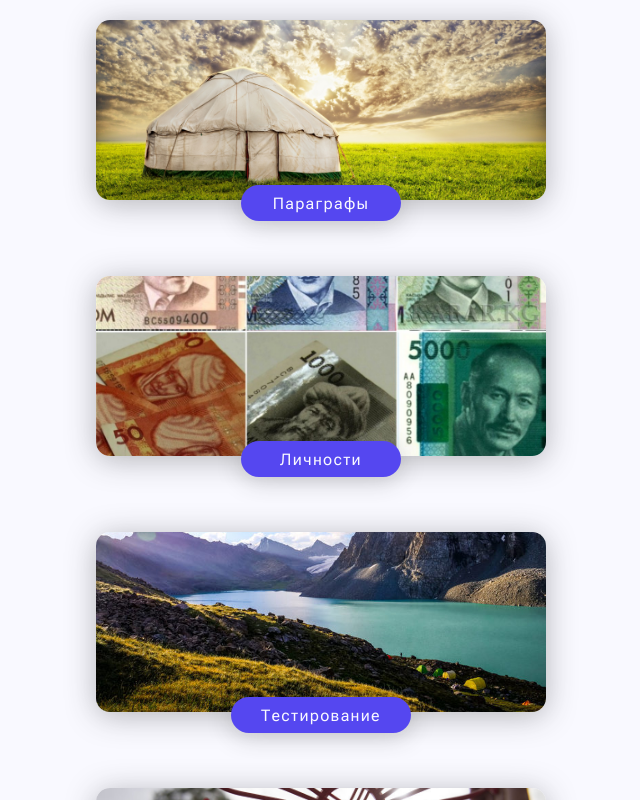
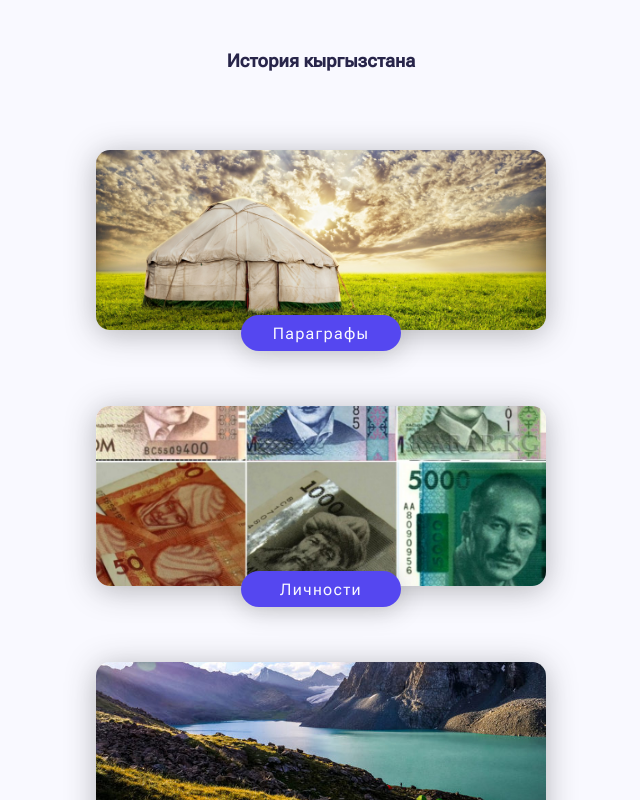
Before and after one commit to boorsoft/history-kg-web, a React (Create React App) app: page / in a window 1280 px wide. Shown: the top 800 px of the page, without its empty margins (319-959 px from the left). Built offline with nearby package versions, Linux system fonts and the light colour scheme.

Commit message:
UI layout fix

```diff
--- a/src/components/CustomRichTextInput.tsx
+++ b/src/components/CustomRichTextInput.tsx
@@ -26,7 +26,6 @@ const CustomRichTextInput: FC<RichTextInputProps> = ({...props}: RichTextInputPr
         const url = window.prompt('URL')
 
         if (url) {
-          console.log(editor)
           editor && editor.chain().focus().setImage({src: url}).run();
         }
 
@@ -47,9 +46,6 @@ const CustomRichTextInput: FC<RichTextInputProps> = ({...props}: RichTextInputPr
           <LinkButtons />
           <QuoteButtons />
           <ClearButtons />
-          <div onClick={addImage}>
-              Image
-          </div>
 
         </RichTextInputToolbar>
       }
--- a/src/components/Header.tsx
+++ b/src/components/Header.tsx
@@ -1,52 +1,55 @@
 import React from "react";
 import { FC } from "react";
-import { BsFillArrowLeftCircleFill } from 'react-icons/bs';
+import { BsFillArrowLeftCircleFill } from "react-icons/bs";
 import { useNavigate } from "react-router-dom";
 import styled from "styled-components";
 
-const Header: FC<{title: string}> = ({title}) => {
+const Header: FC<{ title: string; isHome?: boolean }> = ({ title, isHome }) => {
   const navigate = useNavigate();
 
   return (
     <StyledHeader>
       <Row>
-                <Icon onClick={() => navigate(-1)} />
-                <Title>{title}</Title>
+        {!isHome && <Icon onClick={() => navigate(-1)} />}
+        <Title isHome={isHome}>{title}</Title>
       </Row>
     </StyledHeader>
-    )
-}
+  );
+};
 
 const StyledHeader = styled.div`
   display: flex;
   justify-content: center;
   align-items: center;
   position: fixed;
+  z-index: 100;
   width: 100%;
   height: 120px;
   background-color: var(--primary-color);
-`
+`;
 
 const Row = styled.div`
   display: flex;
   flex-direction: row;
-    justify-content: space-around;
+  justify-content: center;
   align-items: center;
   width: 400px;
-`
+`;
 
-const Title = styled.div`
-    flex: 3;
+const Title = styled.div<{isHome?: boolean}>`
   color: var(--text-color);
   font-size: 18px;
   font-weight: bold;
-`
+  text-align: ${({isHome}) => isHome ? 'center' : 'left'};
+  flex: 4;
+`;
 
 const Icon = styled(BsFillArrowLeftCircleFill)`
-    flex: 1;
   color: var(--accent-color);
   font-size: 27px;
   cursor: pointer;
-`
+  margin: 0 20px;
+  flex: 1;
+`;
 
 export default Header;
--- a/src/pages/Home/Home.tsx
+++ b/src/pages/Home/Home.tsx
@@ -12,7 +12,7 @@ import Header from "../../components/Header";
 const Home = () => {
   return (
     <>
-      <Header title="История кыргызстана" />
+      <Header title="История кыргызстана" isHome />
       <Container>
         <MenuButton route={ROUTES.PARAGRAPHS} title="Параграфы" image={HomePic1} />
         <MenuButton route={ROUTES.PERSONS} title="Личности" image={HomePic2} />
@@ -29,10 +29,10 @@ export const Container = styled.div`
   display: flex;
   flex-direction: column;
   align-items: center;
-  justify-content: center;
   width: 100%;
-  min-height: 85vh;
+  min-height: 100vh;
   padding: 20px;
+  padding-top: 150px;
 `;
 
 export default Home;
```
Lines whose indentation alone changed are shown as unchanged.
